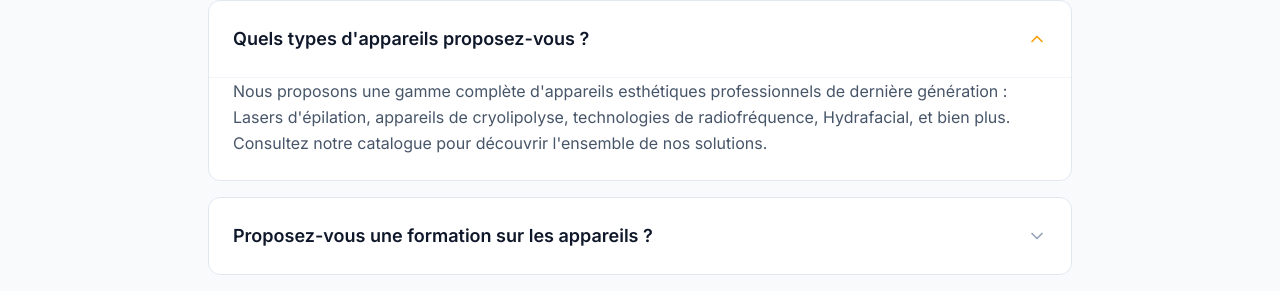
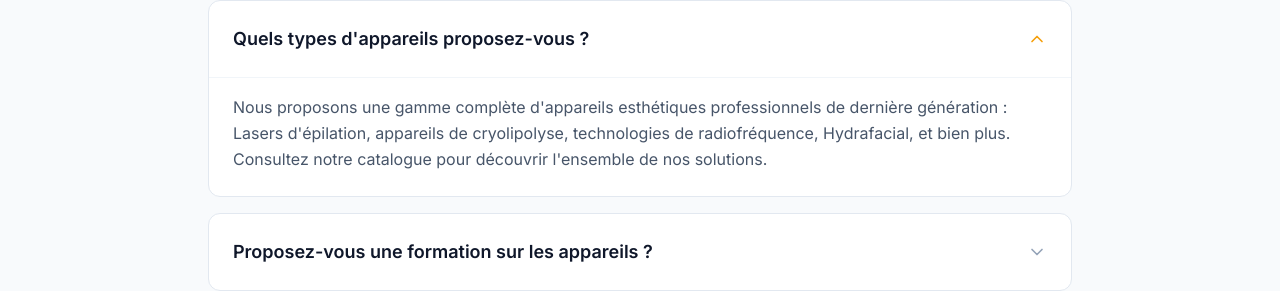
Before and after one commit to agencybenweb/SMB, a Next.js app: page /faq in a window 1280 px wide. Both pictures are taken after a click on the button "Quels types d'appareils proposez-vous ?". Shown: the part 288-579 px from the top of the page. Built offline with nearby package versions, Linux system fonts and the light colour scheme; no server answers.

Commit message:
style(faq): increase padding between question and answer

```diff
--- a/app/faq/page.tsx
+++ b/app/faq/page.tsx
@@ -54,7 +54,7 @@ function FaqItem({ question, answer }: { question: string, answer: string }) {
                     }`}
             >
                 <div className="overflow-hidden">
-                    <div className="p-6 pt-0 text-slate-600 dark:text-slate-300 leading-relaxed border-t border-slate-100 dark:border-slate-800/50">
+                    <div className="p-6 pt-4 text-slate-600 dark:text-slate-300 leading-relaxed border-t border-slate-100 dark:border-slate-800/50">
                         {answer}
                     </div>
                 </div>
```
